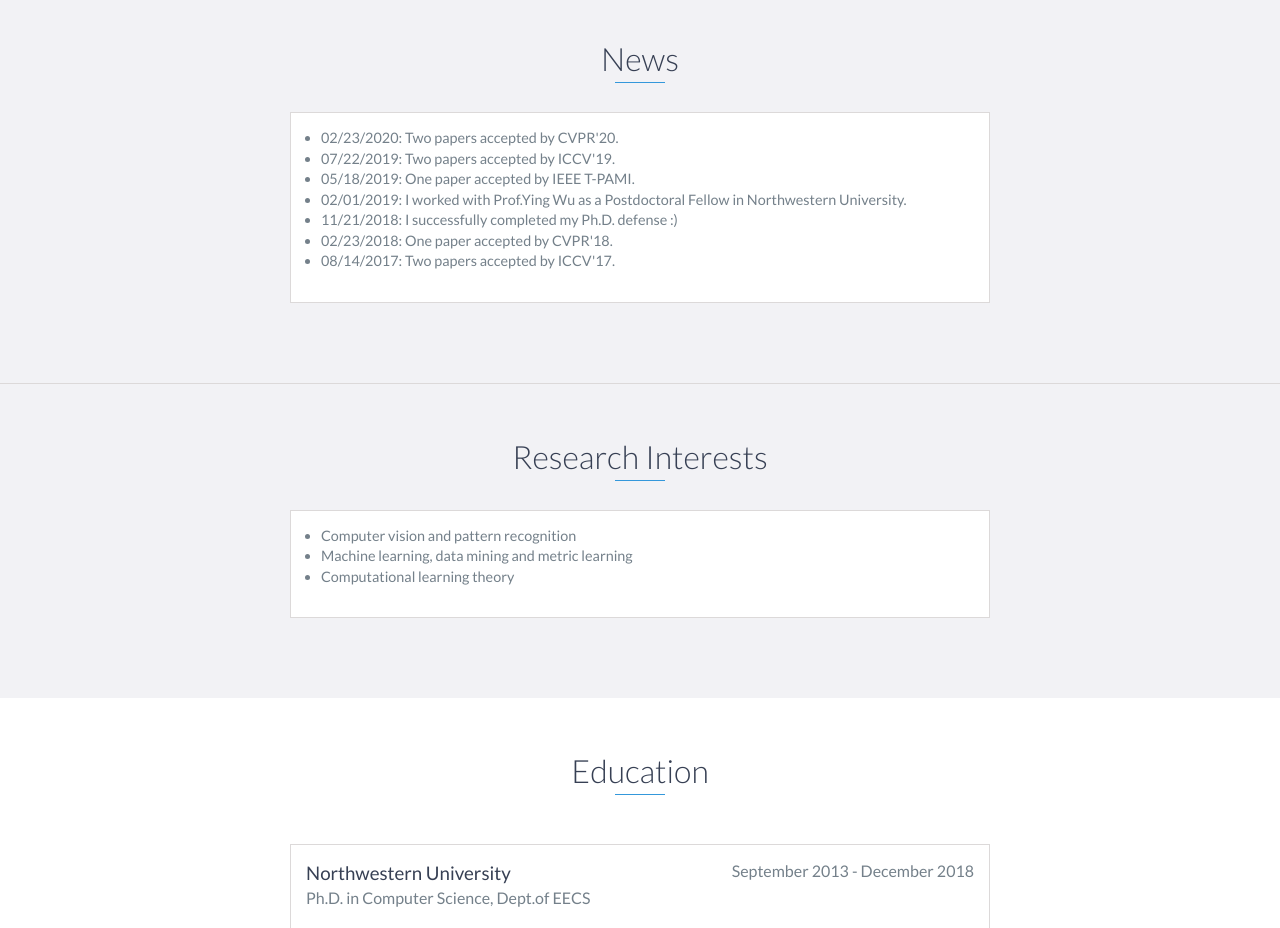
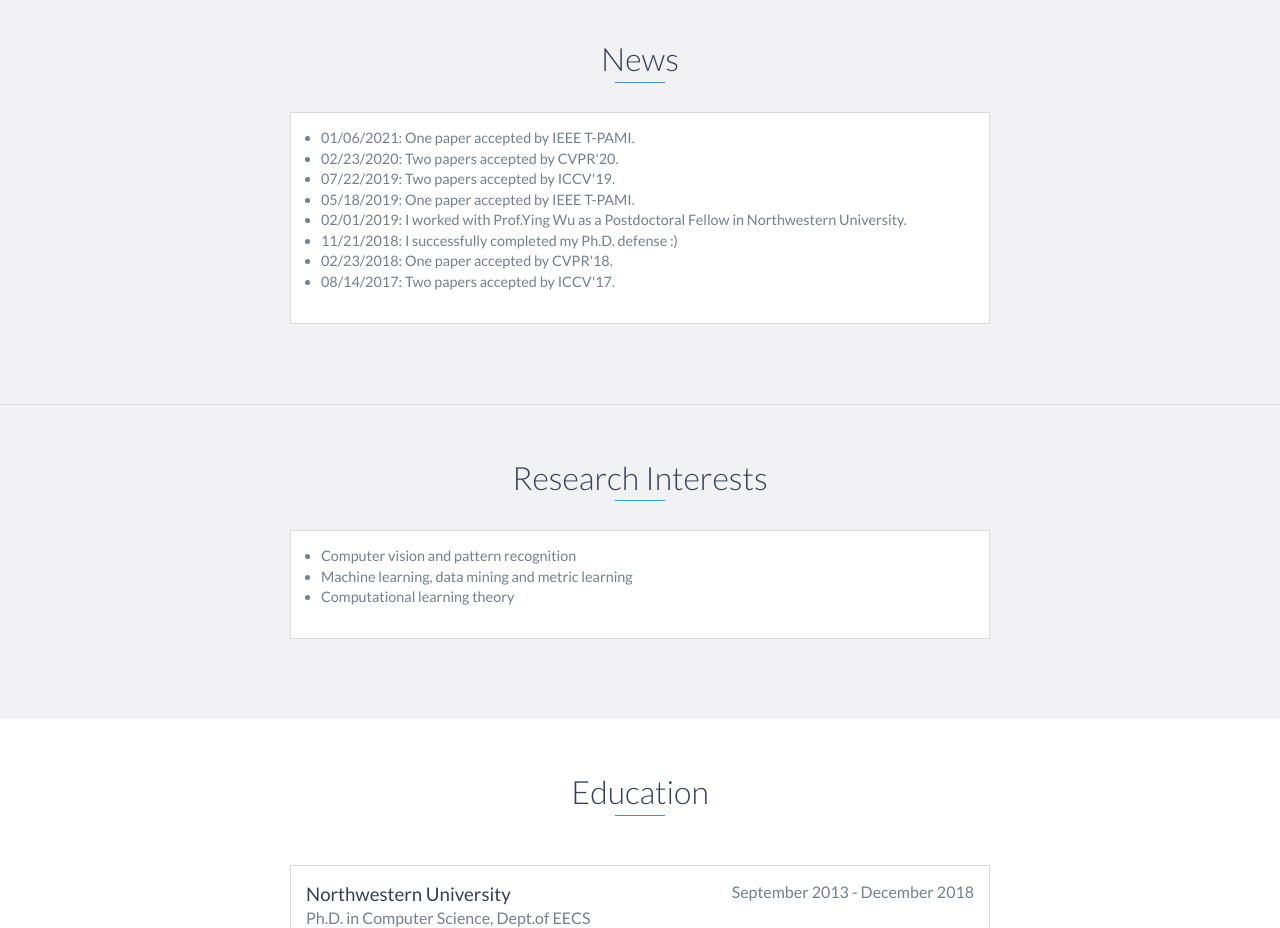
Before and after one commit to zhousea/jiahuanzhou.github.io, a website: page index.html in a window 1280 px wide. Shown: the part 1080-2008 px from the top of the page. Drawn offline with nearby package versions, Linux system fonts and the light colour scheme.

Commit message:
updated_011621

```diff
--- a/index.html
+++ b/index.html
@@ -80,6 +80,9 @@
         <h2 class="heading">News</h2>
         <div class="optional-section-block">
             <ul>
+				<li>
+                    01/06/2021: One paper accepted by IEEE T-PAMI.
+                </li>
             	<li>
                     02/23/2020: Two papers accepted by CVPR'20.
                 </li>
```
Also changed, not shown: 1 other file.
